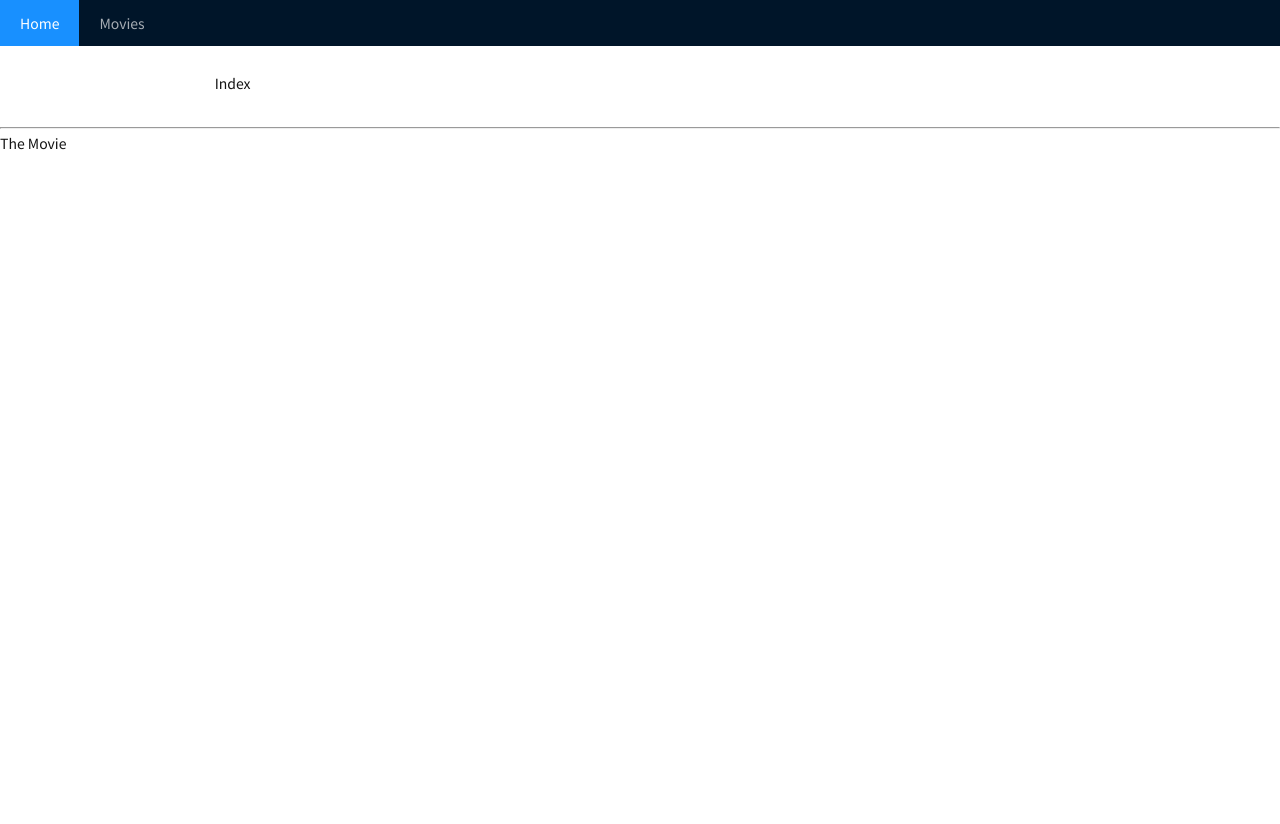
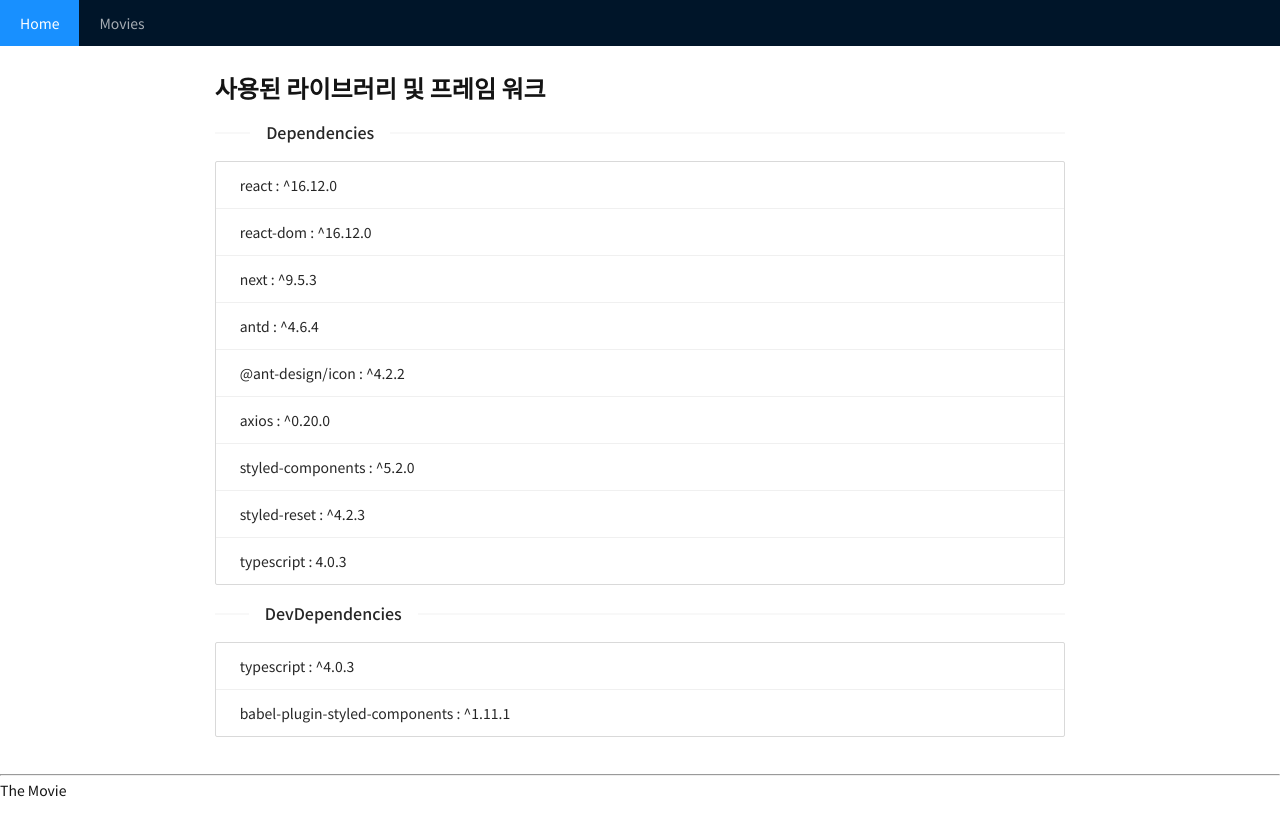
Before and after one commit to sk97kang/the-movie, a Next.js app: page / in a window 1280 px wide. Before the commit the page ends 800 px from the top, so only its background shows below. Built offline with nearby package versions, Linux system fonts and the light colour scheme.

Commit message:
Update Home

```diff
--- a/package.json
+++ b/package.json
@@ -11,7 +11,7 @@
     "@ant-design/icons": "^4.2.2",
     "antd": "^4.6.4",
     "axios": "^0.20.0",
-    "next": "latest",
+    "next": "^9.5.3",
     "react": "^16.12.0",
     "react-dom": "^16.12.0",
     "styled-components": "^5.2.0",
@@ -24,7 +24,7 @@
     "@types/react-dom": "^16.9.4",
     "@types/styled-components": "^5.1.3",
     "babel-plugin-styled-components": "^1.11.1",
-    "typescript": "4.0"
+    "typescript": "^4.0.3"
   },
   "license": "MIT"
 }
--- a/pages/index.tsx
+++ b/pages/index.tsx
@@ -1,8 +1,44 @@
+import { Divider, List } from "antd";
 import { GetStaticProps } from "next";
 import Layout from "../components/Layout";
+import Title from "../components/Title";
+
+const dependencies = [
+  "react : ^16.12.0",
+  "react-dom : ^16.12.0",
+  "next : ^9.5.3",
+  "antd : ^4.6.4",
+  "@ant-design/icon : ^4.2.2",
+  "axios : ^0.20.0",
+  "styled-components : ^5.2.0",
+  "styled-reset : ^4.2.3",
+  "typescript : 4.0.3",
+];
+const devDependencies = [
+  "typescript : ^4.0.3",
+  "babel-plugin-styled-components : ^1.11.1",
+];
 
 function IndexPage() {
-  return <Layout>Index</Layout>;
+  return (
+    <Layout>
+      <>
+        <Title title="사용된 라이브러리 및 프레임 워크" />
+        <Divider orientation="left">Dependencies</Divider>
+        <List
+          bordered
+          dataSource={dependencies}
+          renderItem={(item) => <List.Item>{item}</List.Item>}
+        />
+        <Divider orientation="left">DevDependencies</Divider>
+        <List
+          bordered
+          dataSource={devDependencies}
+          renderItem={(item) => <List.Item>{item}</List.Item>}
+        />
+      </>
+    </Layout>
+  );
 }
 
 export const getStaticProps: GetStaticProps = async () => {
```
Also changed, not shown: 1 other file (tests, documents, lock files or other folders).
